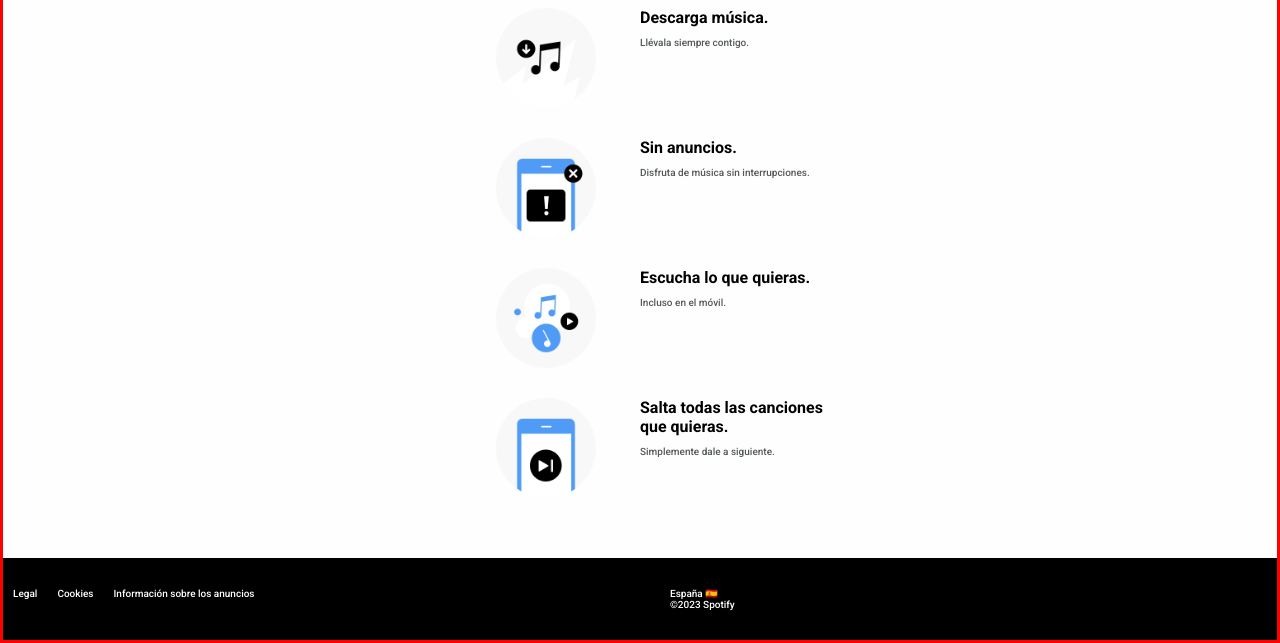
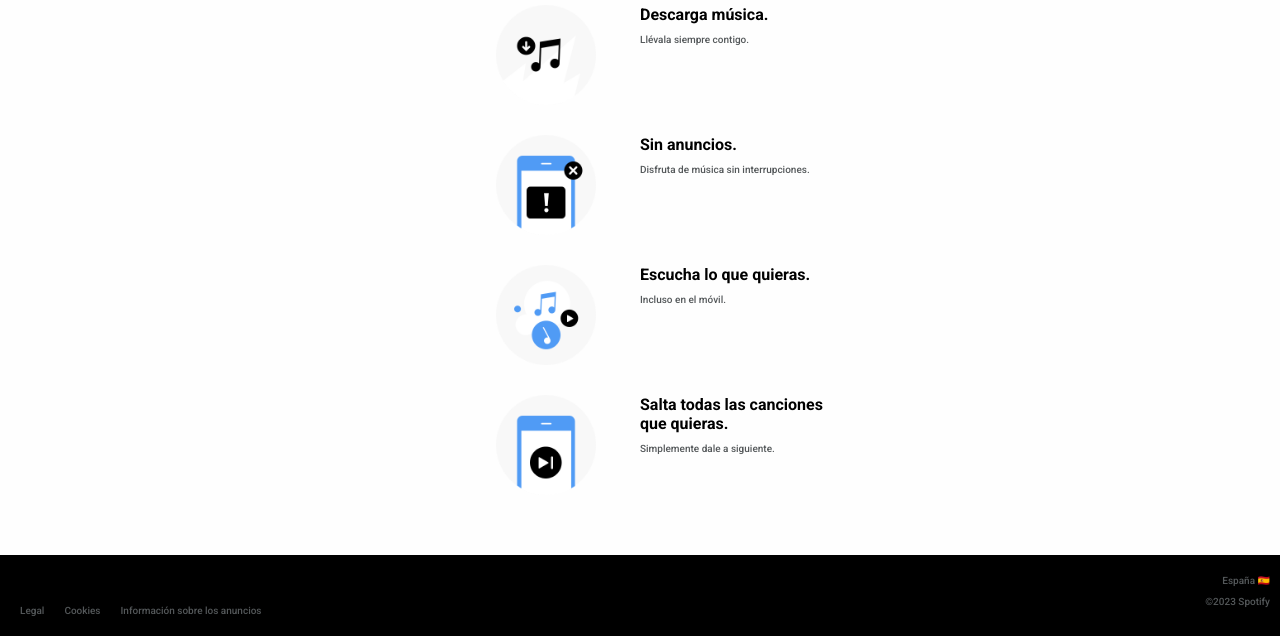
Before and after one commit to Adalab/promo-U-module-1-pair-4-spotify, a plain HTML site: page index.html in a window 1280 px wide. Shown: the part 556-1199 px from the top of the page. Drawn offline with Linux system fonts and the light colour scheme.

Commit message:
finishing footer

```diff
--- a/styles.css/movile.css
+++ b/styles.css/movile.css
@@ -1,11 +1,13 @@
-body {
-  border: 3px solid red;
-}
-
 html {
   position: relative;
   font-family: "Roboto", sans-serif;
 }
+
+body {
+  max-width: 1500px;
+  margin: auto;
+}
+/*PREGUNTAR SI ES NECESARIO PONERLO TODO EN COLUMNA CUANDO LLEGUE A ESE TAMAÑO EN PANTALLAS MUY GRANDES*/
 
 header {
   background-color: black;
@@ -39,7 +41,6 @@ header {
   color: white;
   height: 100%;
   gap: 15px;
-  overflow-y: auto;
 }
 .title1 {
   font-size: 4rem;
@@ -105,23 +106,26 @@ header {
 
 .footer {
   background-color: black;
-  color: white;
+  color: #54585a;
   display: flex;
 }
-
 .nav-footer {
-  width: 50%;
+  width: 60%;
 }
-
 .copyright {
-  width: 50%;
-  padding: 30px;
+  width: 40%;
+  padding: 10px;
+  display: flex;
+  flex-direction: column;
+  align-items: flex-end;
+  margin-top: 10px;
+  gap: 10px;
 }
 .ul-footer {
   list-style: none;
   display: flex;
   flex-wrap: wrap;
   gap: 20px;
-  padding: 10px;
-  margin-top: 20px;
+  padding: 20px;
+  margin-top: 30px;
 }
```
Also changed, not shown: index.html (+4 -8 lines).
